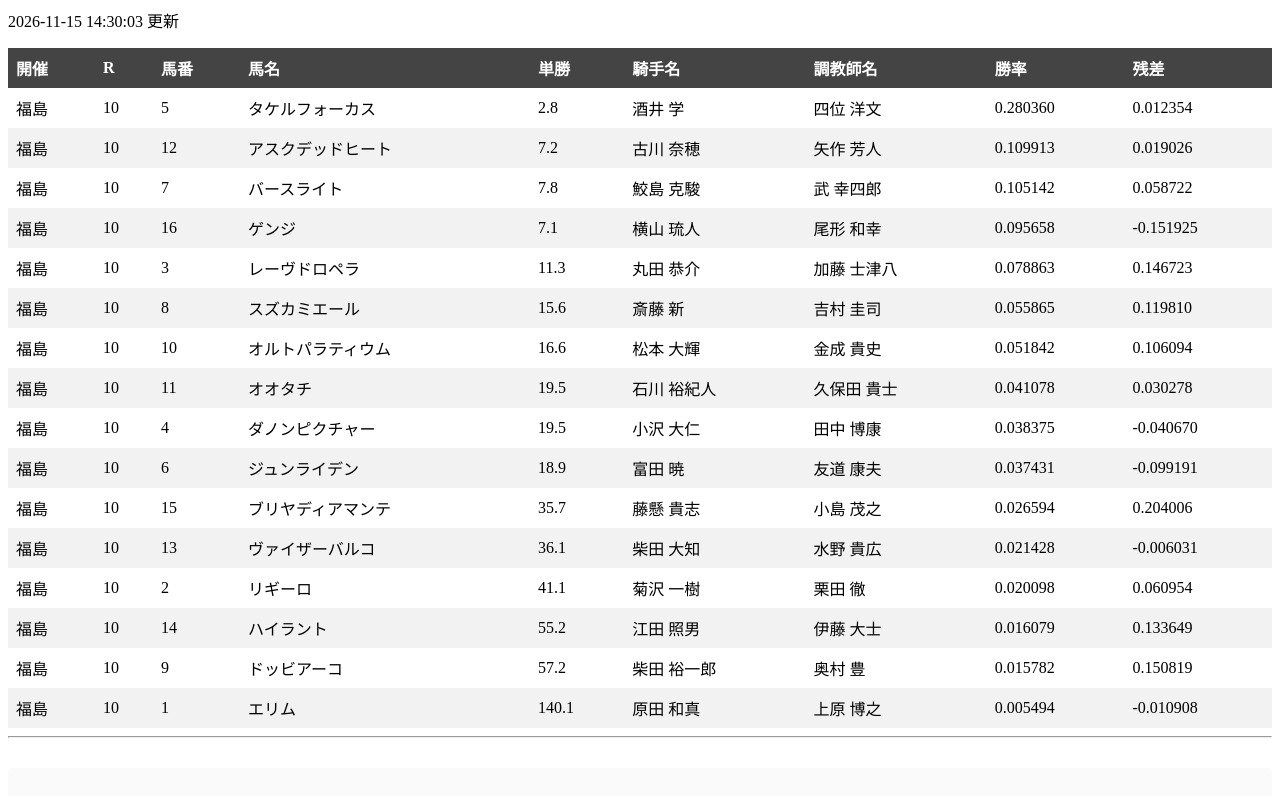
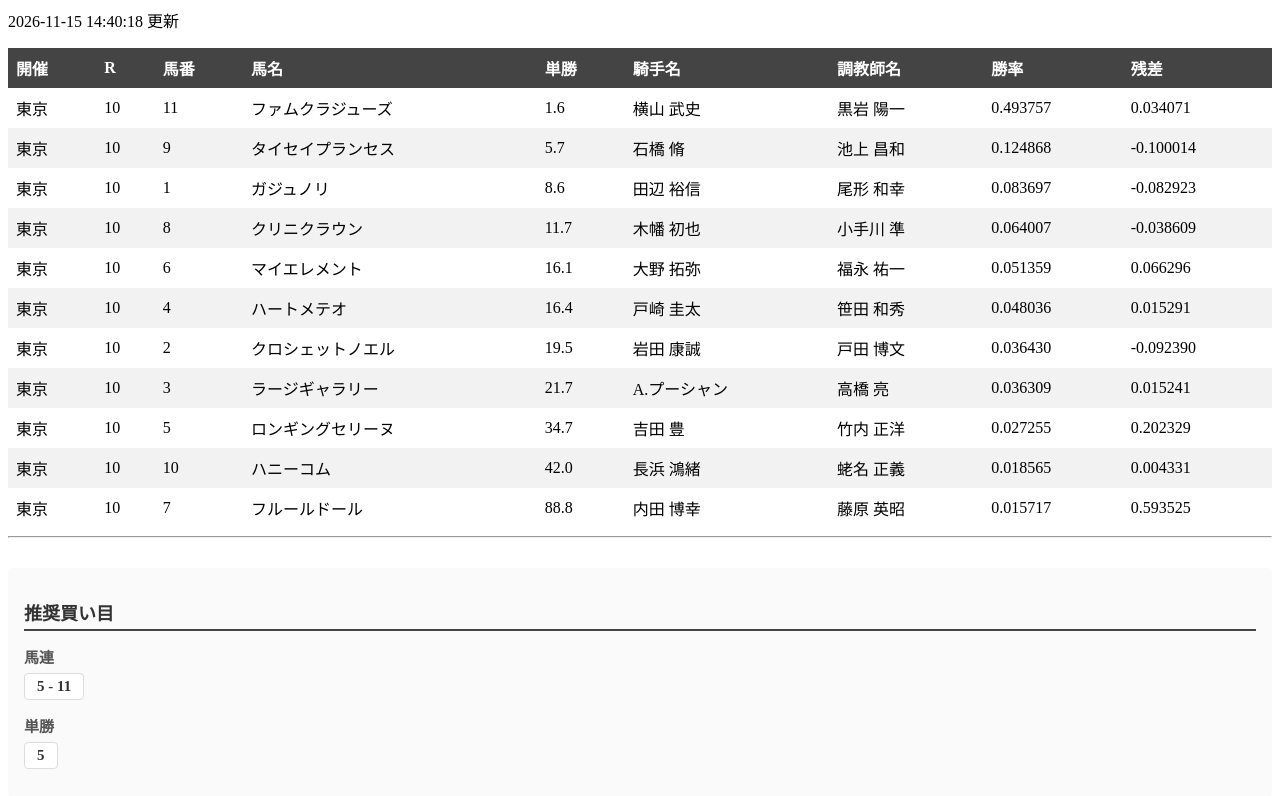
Before and after one commit to sugimo123/keiba_races, a plain HTML site: page docs/index.html in a window 1280 px wide. Shown: the part 81-877 px from the top of the page. Drawn offline with Linux system fonts and the light colour scheme.

Commit message:
Update index.html for race 2026-11-15_東京10

```diff
--- a/docs/index.html
+++ b/docs/index.html
@@ -9,10 +9,10 @@
  </head>
  <body>
   <h1>
-   2026-11-15_福島10
+   2026-11-15_東京10
   </h1>
   <p>
-   2026-11-15 14:30:03 更新
+   2026-11-15 14:40:18 更新
   </p>
   <table border="1" class="dataframe">
    <thead>
@@ -49,7 +49,239 @@
    <tbody>
     <tr>
      <td>
-      福島
+      東京
+     </td>
+     <td>
+      10
+     </td>
+     <td>
+      11
+     </td>
+     <td>
+      ファムクラジューズ
+     </td>
+     <td>
+      1.6
+     </td>
+     <td>
+      横山 武史
+     </td>
+     <td>
+      黒岩 陽一
+     </td>
+     <td>
+      0.493757
+     </td>
+     <td>
+      0.034071
+     </td>
+    </tr>
+    <tr>
+     <td>
+      東京
+     </td>
+     <td>
+      10
+     </td>
+     <td>
+      9
+     </td>
+     <td>
+      タイセイプランセス
+     </td>
+     <td>
+      5.7
+     </td>
+     <td>
+      石橋 脩
+     </td>
+     <td>
+      池上 昌和
+     </td>
+     <td>
+      0.124868
+     </td>
+     <td>
+      -0.100014
+     </td>
+    </tr>
+    <tr>
+     <td>
+      東京
+     </td>
+     <td>
+      10
+     </td>
+     <td>
+      1
+     </td>
+     <td>
+      ガジュノリ
+     </td>
+     <td>
+      8.6
+     </td>
+     <td>
+      田辺 裕信
+     </td>
+     <td>
+      尾形 和幸
+     </td>
+     <td>
+      0.083697
+     </td>
+     <td>
+      -0.082923
+     </td>
+    </tr>
+    <tr>
+     <td>
+      東京
+     </td>
+     <td>
+      10
+     </td>
+     <td>
+      8
+     </td>
+     <td>
+      クリニクラウン
+     </td>
+     <td>
+      11.7
+     </td>
+     <td>
+      木幡 初也
+     </td>
+     <td>
+      小手川 準
+     </td>
+     <td>
+      0.064007
+     </td>
+     <td>
+      -0.038609
+     </td>
+    </tr>
+    <tr>
+     <td>
+      東京
+     </td>
+     <td>
+      10
+     </td>
+     <td>
+      6
+     </td>
+     <td>
+      マイエレメント
+     </td>
+     <td>
+      16.1
+     </td>
+     <td>
+      大野 拓弥
+     </td>
+     <td>
+      福永 祐一
+     </td>
+     <td>
+      0.051359
+     </td>
+     <td>
+      0.066296
+     </td>
+    </tr>
+    <tr>
+     <td>
+      東京
+     </td>
+     <td>
+      10
+     </td>
+     <td>
+      4
+     </td>
+     <td>
+      ハートメテオ
+     </td>
+     <td>
+      16.4
+     </td>
+     <td>
+      戸崎 圭太
+     </td>
+     <td>
+      笹田 和秀
+     </td>
+     <td>
+      0.048036
+     </td>
+     <td>
+      0.015291
+     </td>
+    </tr>
+    <tr>
+     <td>
+      東京
+     </td>
+     <td>
+      10
+     </td>
+     <td>
+      2
+     </td>
+     <td>
+      クロシェットノエル
+     </td>
+     <td>
+      19.5
+     </td>
+     <td>
+      岩田 康誠
+     </td>
+     <td>
+      戸田 博文
+     </td>
+     <td>
+      0.036430
+     </td>
+     <td>
+      -0.092390
+     </td>
+    </tr>
+    <tr>
+     <td>
+      東京
+     </td>
+     <td>
+      10
+     </td>
+     <td>
+      3
+     </td>
+     <td>
+      ラージギャラリー
+     </td>
+     <td>
+      21.7
+     </td>
+     <td>
+      A.プーシャン
+     </td>
+     <td>
+      高橋 亮
+     </td>
+     <td>
+      0.036309
+     </td>
+     <td>
+      0.015241
+     </td>
+    </tr>
+    <tr>
+     <td>
+      東京
      </td>
      <td>
       10
@@ -58,56 +290,56 @@
       5
      </td>
      <td>
-      タケルフォーカス
+      ロンギングセリーヌ
      </td>
      <td>
-      2.8
+      34.7
      </td>
      <td>
-      酒井 学
+      吉田 豊
      </td>
      <td>
-      四位 洋文
+      竹内 正洋
      </td>
      <td>
-      0.280360
+      0.027255
      </td>
      <td>
-      0.012354
+      0.202329
      </td>
     </tr>
     <tr>
      <td>
-      福島
+      東京
      </td>
      <td>
       10
      </td>
      <td>
-      12
+      10
      </td>
      <td>
-      アスクデッドヒート
+      ハニーコム
      </td>
      <td>
-      7.2
+      42.0
      </td>
      <td>
-      古川 奈穂
+      長浜 鴻緒
      </td>
      <td>
-      矢作 芳人
+      蛯名 正義
      </td>
      <td>
-      0.109913
+      0.018565
      </td>
      <td>
-      0.019026
+      0.004331
      </td>
     </tr>
     <tr>
      <td>
-      福島
+      東京
      </td>
      <td>
       10
@@ -116,399 +348,22 @@
       7
      </td>
      <td>
-      バースライト
+      フルールドール
      </td>
      <td>
-      7.8
+      88.8
      </td>
      <td>
-      鮫島 克駿
+      内田 博幸
      </td>
      <td>
-      武 幸四郎
+      藤原 英昭
      </td>
      <td>
-      0.105142
+      0.015717
      </td>
      <td>
-      0.058722
-     </td>
-    </tr>
-    <tr>
-     <td>
-      福島
-     </td>
-     <td>
-      10
-     </td>
-     <td>
-      16
-     </td>
-     <td>
-      ゲンジ
-     </td>
-     <td>
-      7.1
-     </td>
-     <td>
-      横山 琉人
-     </td>
-     <td>
-      尾形 和幸
-     </td>
-     <td>
-      0.095658
-     </td>
-     <td>
-      -0.151925
-     </td>
-    </tr>
-    <tr>
-     <td>
-      福島
-     </td>
-     <td>
-      10
-     </td>
-     <td>
-      3
-     </td>
-     <td>
-      レーヴドロペラ
-     </td>
-     <td>
-      11.3
-     </td>
-     <td>
-      丸田 恭介
-     </td>
-     <td>
-      加藤 士津八
-     </td>
-     <td>
-      0.078863
-     </td>
-     <td>
-      0.146723
-     </td>
-    </tr>
-    <tr>
-     <td>
-      福島
-     </td>
-     <td>
-      10
-     </td>
-     <td>
-      8
-     </td>
-     <td>
-      スズカミエール
-     </td>
-     <td>
-      15.6
-     </td>
-     <td>
-      斎藤 新
-     </td>
-     <td>
-      吉村 圭司
-     </td>
-     <td>
-      0.055865
-     </td>
-     <td>
-      0.119810
-     </td>
-    </tr>
-    <tr>
-     <td>
-      福島
-     </td>
-     <td>
-      10
-     </td>
-     <td>
-      10
-     </td>
-     <td>
-      オルトパラティウム
-     </td>
-     <td>
-      16.6
-     </td>
-     <td>
-      松本 大輝
-     </td>
-     <td>
-      金成 貴史
-     </td>
-     <td>
-      0.051842
-     </td>
-     <td>
-      0.106094
-     </td>
-    </tr>
-    <tr>
-     <td>
-      福島
-     </td>
-     <td>
-      10
-     </td>
-     <td>
-      11
-     </td>
-     <td>
-      オオタチ
-     </td>
-     <td>
-      19.5
-     </td>
-     <td>
-      石川 裕紀人
-     </td>
-     <td>
-      久保田 貴士
-     </td>
-     <td>
-      0.041078
-     </td>
-     <td>
-      0.030278
-     </td>
-    </tr>
-    <tr>
-     <td>
-      福島
-     </td>
-     <td>
-      10
-     </td>
-     <td>
-      4
-     </td>
-     <td>
-      ダノンピクチャー
-     </td>
-     <td>
-      19.5
-     </td>
-     <td>
-      小沢 大仁
-     </td>
-     <td>
-      田中 博康
-     </td>
-     <td>
-      0.038375
-     </td>
-     <td>
-      -0.040670
-     </td>
-    </tr>
-    <tr>
-     <td>
-      福島
-     </td>
-     <td>
-      10
-     </td>
-     <td>
-      6
-     </td>
-     <td>
-      ジュンライデン
-     </td>
-     <td>
-      18.9
-     </td>
-     <td>
-      富田 暁
-     </td>
-     <td>
-      友道 康夫
-     </td>
-     <td>
-      0.037431
-     </td>
-     <td>
-      -0.099191
-     </td>
-    </tr>
-    <tr>
-     <td>
-      福島
-     </td>
-     <td>
-      10
-     </td>
-     <td>
-      15
-     </td>
-     <td>
-      ブリヤディアマンテ
-     </td>
-     <td>
-      35.7
-     </td>
-     <td>
-      藤懸 貴志
-     </td>
-     <td>
-      小島 茂之
-     </td>
-     <td>
-      0.026594
-     </td>
-     <td>
-      0.204006
-     </td>
-    </tr>
-    <tr>
-     <td>
-      福島
-     </td>
-     <td>
-      10
-     </td>
-     <td>
-      13
-     </td>
-     <td>
-      ヴァイザーバルコ
-     </td>
-     <td>
-      36.1
-     </td>
-     <td>
-      柴田 大知
-     </td>
-     <td>
-      水野 貴広
-     </td>
-     <td>
-      0.021428
-     </td>
-     <td>
-      -0.006031
-     </td>
-    </tr>
-    <tr>
-     <td>
-      福島
-     </td>
-     <td>
-      10
-     </td>
-     <td>
-      2
-     </td>
-     <td>
-      リギーロ
-     </td>
-     <td>
-      41.1
-     </td>
-     <td>
-      菊沢 一樹
-     </td>
-     <td>
-      栗田 徹
-     </td>
-     <td>
-      0.020098
-     </td>
-     <td>
-      0.060954
-     </td>
-    </tr>
-    <tr>
-     <td>
-      福島
-     </td>
-     <td>
-      10
-     </td>
-     <td>
-      14
-     </td>
-     <td>
-      ハイラント
-     </td>
-     <td>
-      55.2
-     </td>
-     <td>
-      江田 照男
-     </td>
-     <td>
-      伊藤 大士
-     </td>
-     <td>
-      0.016079
-     </td>
-     <td>
-      0.133649
-     </td>
-    </tr>
-    <tr>
-     <td>
-      福島
-     </td>
-     <td>
-      10
-     </td>
-     <td>
-      9
-     </td>
-     <td>
-      ドッビアーコ
-     </td>
-     <td>
-      57.2
-     </td>
-     <td>
-      柴田 裕一郎
-     </td>
-     <td>
-      奥村 豊
-     </td>
-     <td>
-      0.015782
-     </td>
-     <td>
-      0.150819
-     </td>
-    </tr>
-    <tr>
-     <td>
-      福島
-     </td>
-     <td>
-      10
-     </td>
-     <td>
-      1
-     </td>
-     <td>
-      エリム
-     </td>
-     <td>
-      140.1
-     </td>
-     <td>
-      原田 和真
-     </td>
-     <td>
-      上原 博之
-     </td>
-     <td>
-      0.005494
-     </td>
-     <td>
-      -0.010908
+      0.593525
      </td>
     </tr>
    </tbody>
@@ -524,7 +379,7 @@
     </h3>
     <ul>
      <li>
-      5 - 15
+      5 - 11
      </li>
     </ul>
    </div>
@@ -534,7 +389,7 @@
     </h3>
     <ul>
      <li>
-      15
+      5
      </li>
     </ul>
    </div>
```
